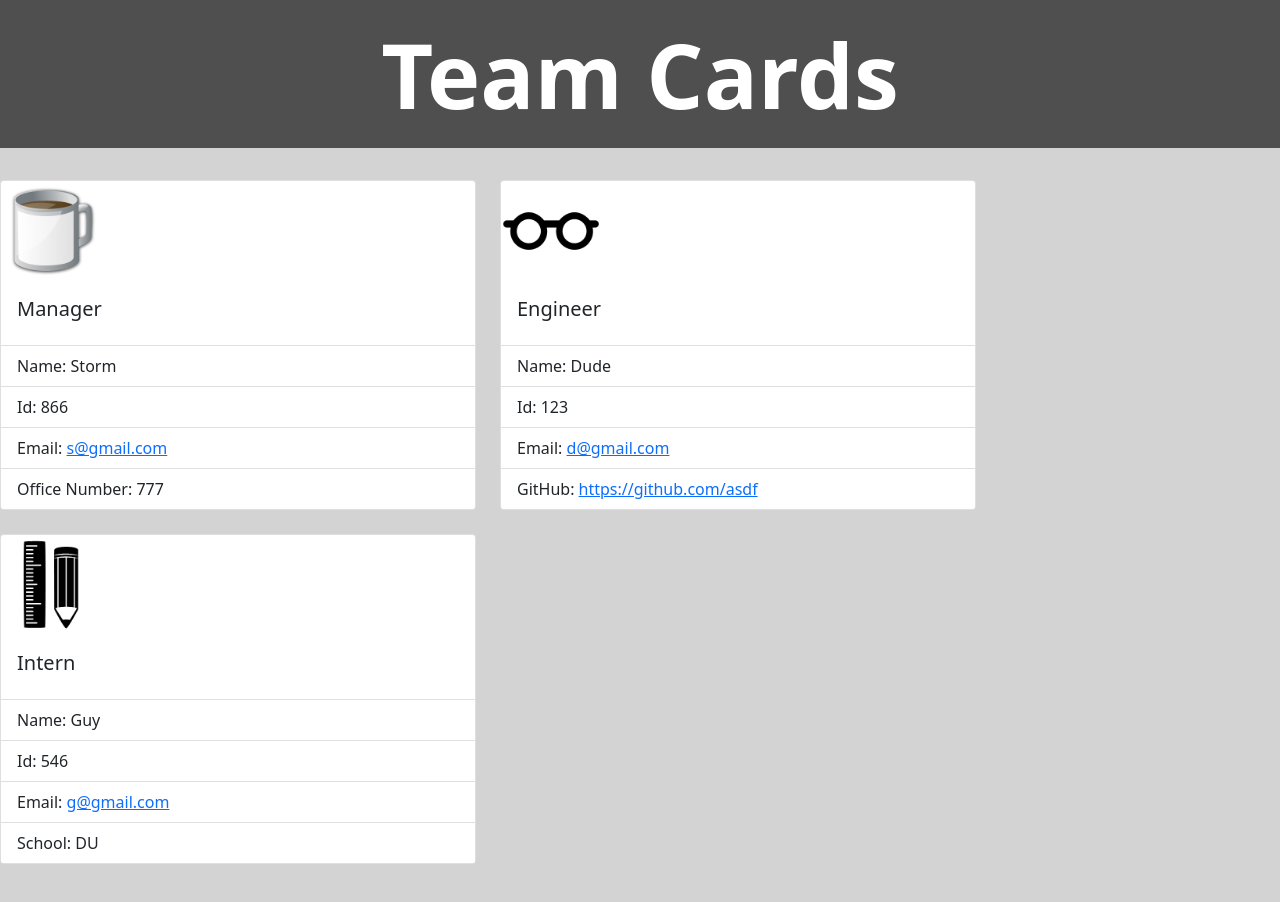
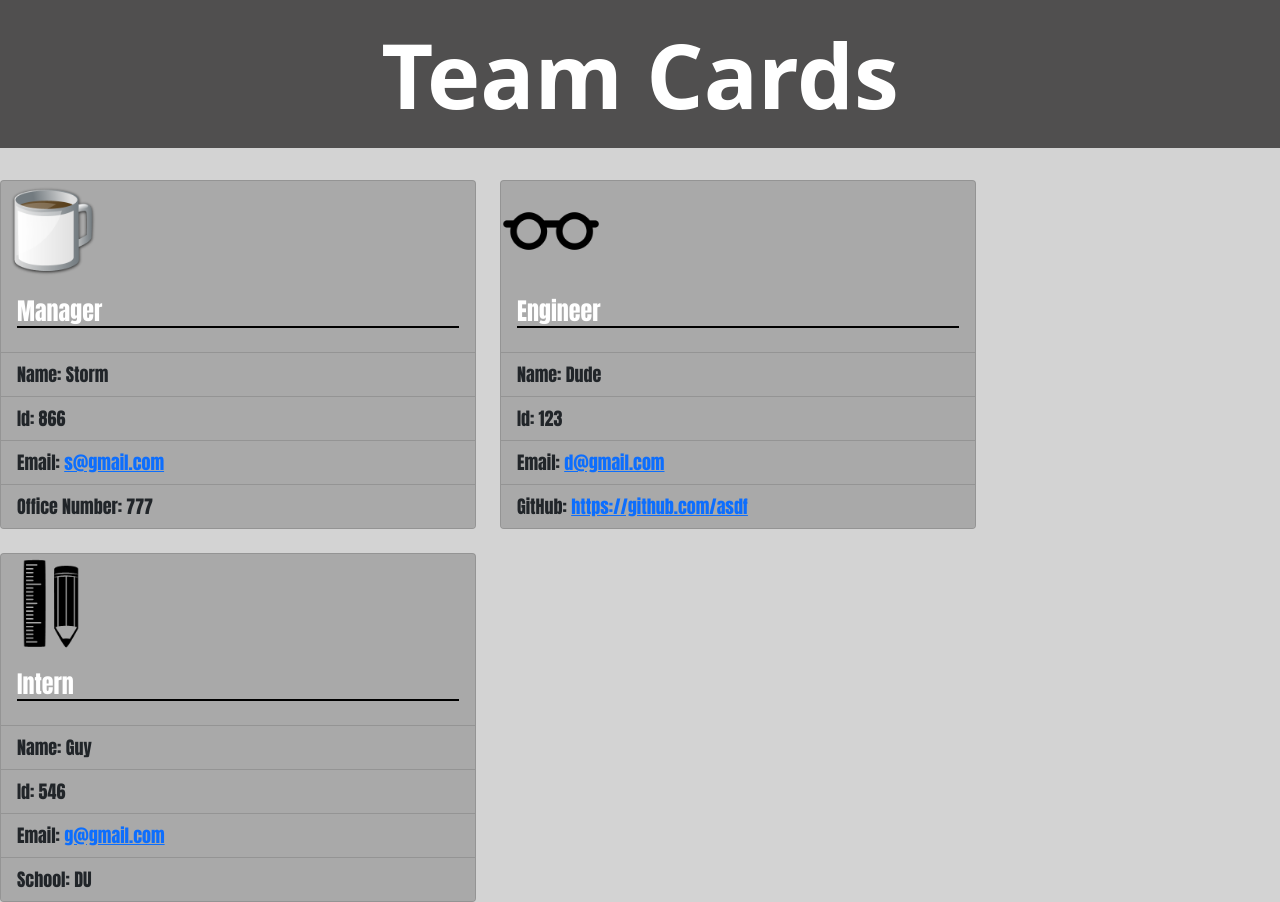
Before and after one commit to HavoxPrime/teamProfileGenHW, a website: page output/example.html in a window 1280 px wide. Before the commit the page ends 864 px from the top, so only its background shows below. Drawn offline with nearby package versions, Linux system fonts and the light colour scheme.

Commit message:
now it's PRETTY

```diff
--- a/output/style.css
+++ b/output/style.css
@@ -19,3 +19,23 @@ img{
   max-width: 100px;
   max-height: 100px;
 }
+
+.list-group-item{
+  font-size: large;
+  background-color: darkgray;
+}
+
+.card-title{
+  font-size: x-large;
+  background-color: darkgray;
+  border-bottom: solid black 2px;
+}
+
+.row{
+  color: white;
+  font-family: Impact, Haettenschweiler, 'Arial Narrow Bold', sans-serif;
+}
+
+.card{
+  background-color: darkgray;
+}
```
